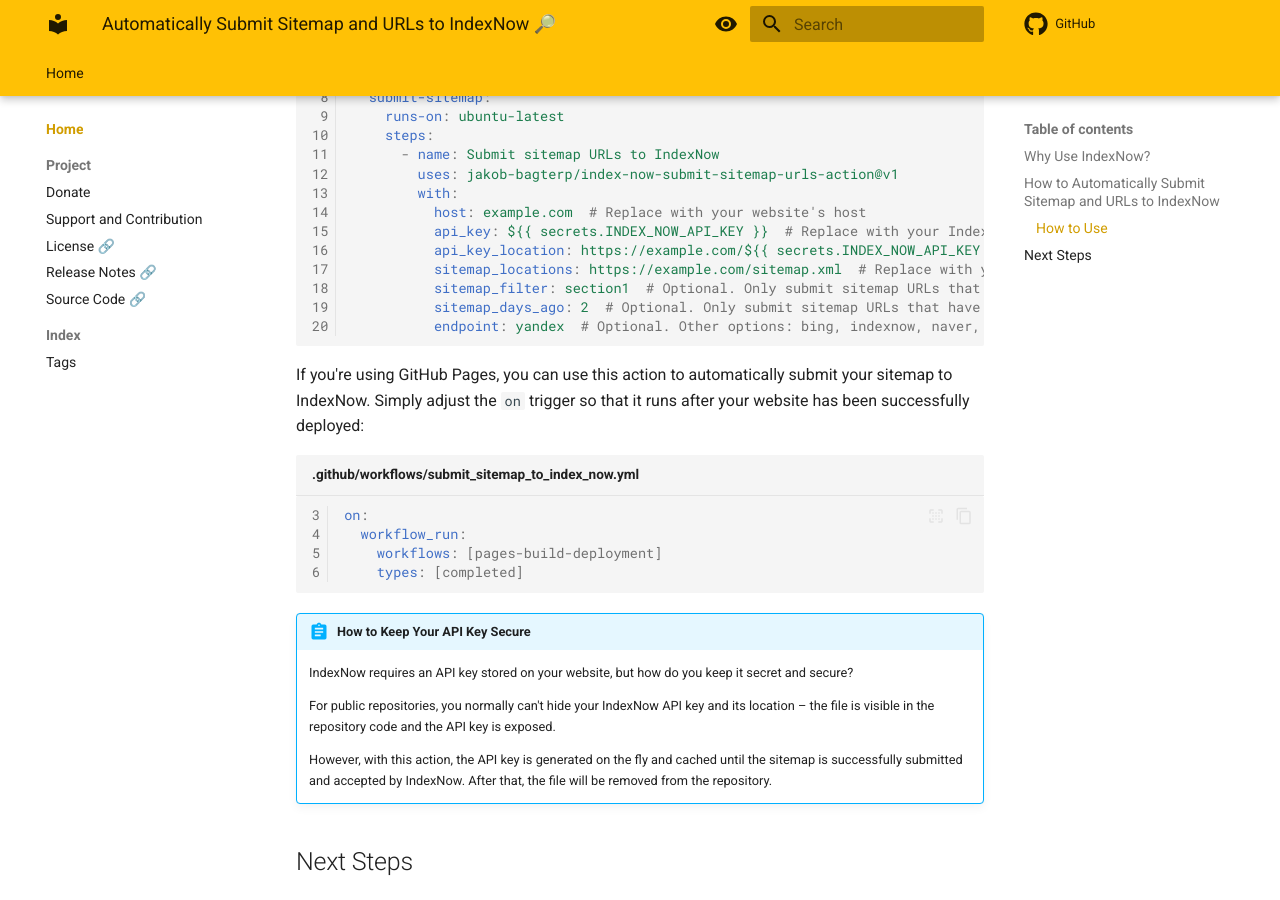
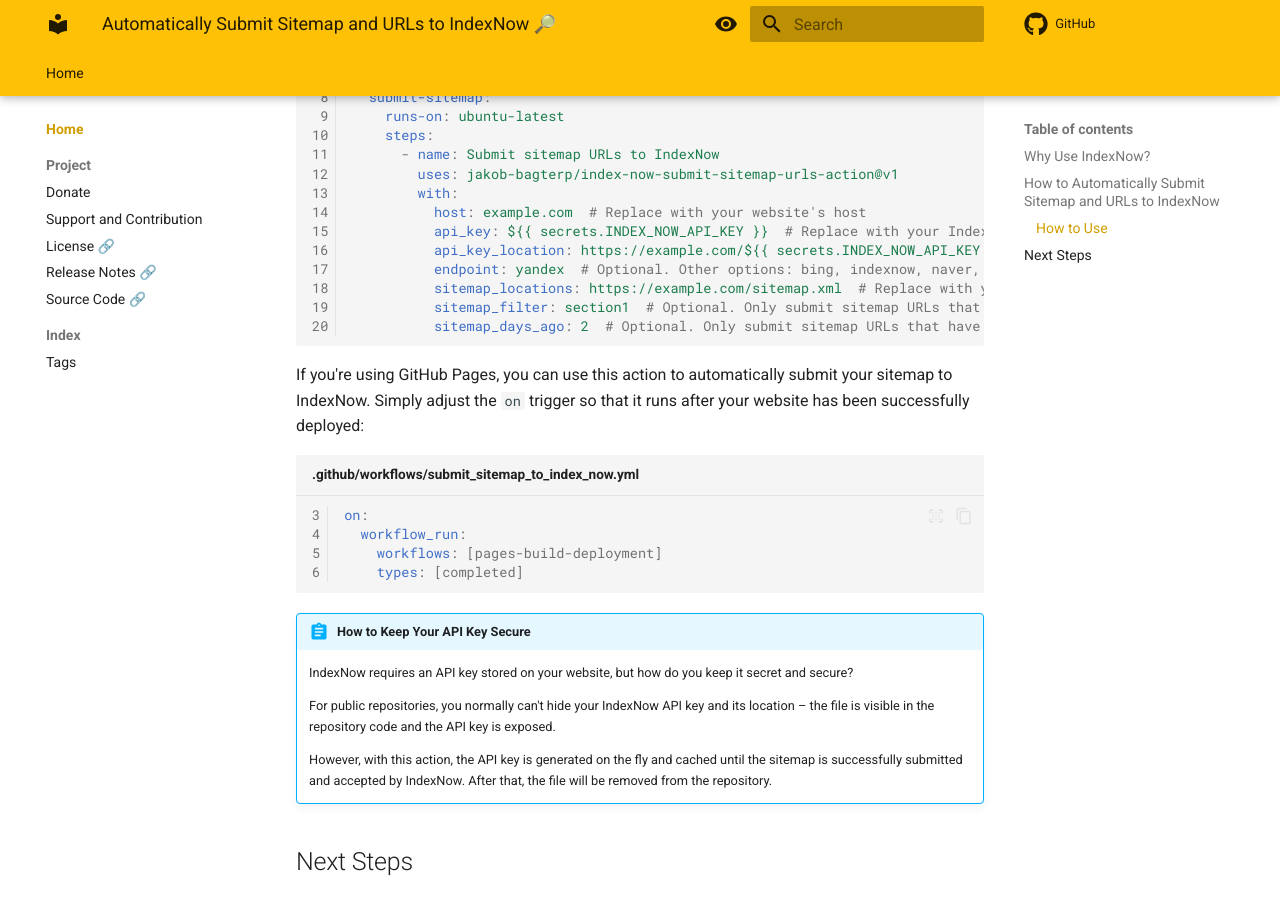
Before and after one commit to jakob-bagterp/index-now-submit-sitemap-urls-action, an MkDocs documentation site: the page built from docs/index.md, in a window 1280 px wide and 900 px high, scrolled down 1247 px. Built offline with MkDocs 1.6.1 and Material for MkDocs 9.7.7, drawn with Linux system fonts in a browser that asks for light colours; comment, search, counter and statistics services are not loaded.

````diff
--- a/docs/index.md
+++ b/docs/index.md
@@ -51,10 +51,10 @@ jobs:
           host: example.com  # Replace with your website's host
           api_key: ${{ secrets.INDEX_NOW_API_KEY }}  # Replace with your IndexNow API key
           api_key_location: https://example.com/${{ secrets.INDEX_NOW_API_KEY }}.txt  # Replace with your IndexNow API key location
+          endpoint: yandex  # Optional. Other options: bing, indexnow, naver, seznam, yandex, yep. Default is bing.
           sitemap_locations: https://example.com/sitemap.xml  # Replace with your sitemap location
           sitemap_filter: section1  # Optional. Only submit sitemap URLs that contain "section1" or match a regular expression "r'(section1)|(section2)'".
           sitemap_days_ago: 2  # Optional. Only submit sitemap URLs that have been modified recently, e.g. 1, 2, or more days ago.
-          endpoint: yandex  # Optional. Other options: bing, indexnow, naver, seznam, yandex, yep. Default is bing.
 ```
 
 If you're using GitHub Pages, you can use this action to automatically submit your sitemap to IndexNow. Simply adjust the `on` trigger so that it runs after your website has been successfully deployed:
````
Also changed, not shown: README.md (+1 -1 lines).
